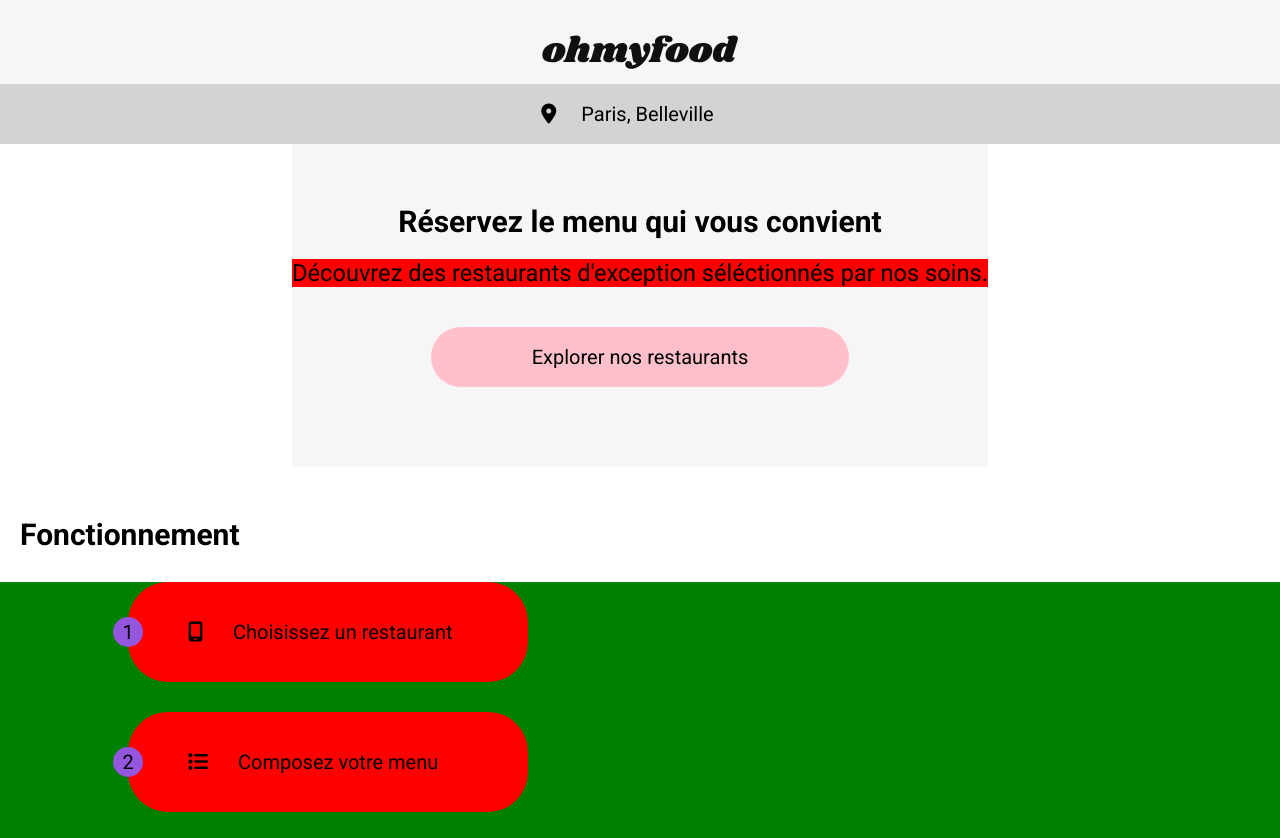
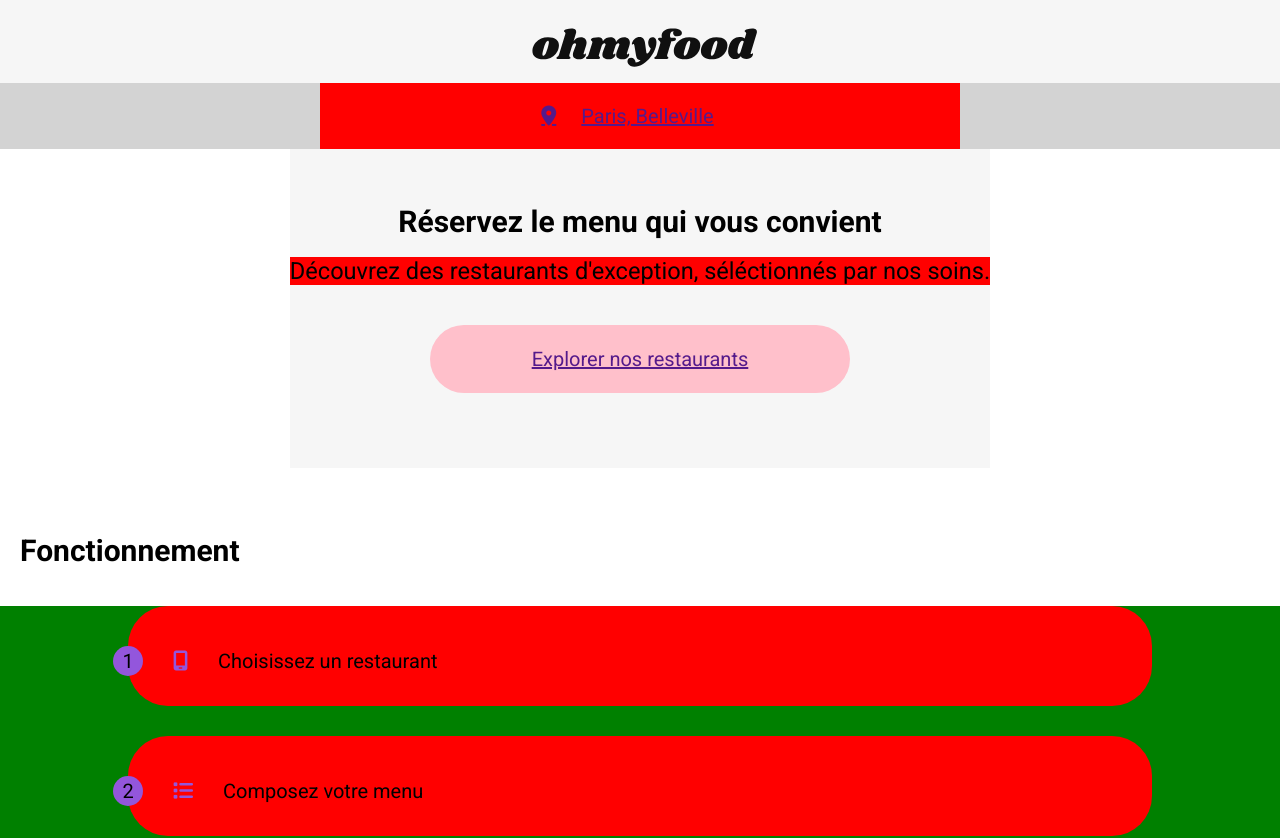
Before and after one commit to Puffywonton/P3, a website: page index.html in a window 1280 px wide. Shown: the top 838 px of the page. Drawn offline with Linux system fonts and the light colour scheme; a web font is replaced by a local one.

Commit message:
50% front page

```diff
--- a/index.html
+++ b/index.html
@@ -19,15 +19,17 @@
         <main>
             <div class="wrapper banner">
                 <div class="banner_mylocation">
-                    <i class="fa-solid fa-location-dot"></i>
-                    <span>Paris, Belleville</span>
+                    <a href="" class="banner_mylocation_box">
+                        <i class="fa-solid fa-location-dot"></i>
+                        <span>Paris, Belleville</span>
+                    </a>
                 </div>
                 <div class="banner_explore">
                     <div class="banner_explore_title">Réservez le menu qui vous convient</div>
-                    <div class="banner_explore_text">Découvrez des restaurants d'exception séléctionnés par nos soins.</div>
-                    <div class="banner_explore_bouton">
+                    <div class="banner_explore_text">Découvrez des restaurants d'exception, séléctionnés par nos soins.</div>
+                    <a href="" class="banner_explore_bouton">
                         <span>Explorer nos restaurants</span>
-                    </div>
+                    </a>
                 </div>
             </div>
             <!-- je fous la classe dans la section ou sur le wrapper? -->
--- a/sass/main.scss
+++ b/sass/main.scss
@@ -6,12 +6,14 @@
 $color_secondary: #FF79DA;
 $color_tertiary: #99E2D0;
 
-@mixin title {
+.front-page_section-title_settings {
     font-size: 1.5rem;
     font-weight: bold;
-    padding-bottom: 30px;
+    padding-bottom: 38px;
     padding-left: 20px;
 }
+
+
 
 :root
 {
@@ -43,9 +45,14 @@
     margin: 0;
     display: flex;
     justify-content: center;
-    padding-top: 35px;
-    padding-bottom: 10px;
+    padding-top: 28px;
+    padding-bottom: 16px;
     background-color: $color_background;
+    img{
+        height: 100%;
+        position: relative;
+        left: -10px;
+    }
 }
 
 .banner
@@ -56,25 +63,34 @@
     align-items: center;
     width: 100%;
     &_mylocation{
-        height: 60px;
+        height: 66px;
         width: 100%;
         display: flex;
-        flex-direction: row;
         justify-content: center;
-        align-items: center;
         background-color: lightgray;
-        span{
-            margin-left: 25px;
-            margin-right: 25px;
+        &_box{
+            height: 100%;
+            width: 50%;
+            display: flex;
+            flex-direction: row;
+            justify-content: center;
+            align-items: center;
+            background-color: red;
+
+            span{
+                margin-left: 25px;
+                margin-right: 25px;
+            }
         }
+
     }
     &_explore{
         display: flex;
         flex-direction: column;
         align-items: center;
         flex-wrap: wrap;
-        padding-top: 60px;
-        padding-bottom: 80px;
+        padding-top: 55px;
+        padding-bottom: 75px;
         background-color: $color_background;
         &_title{
             width: 70%;
@@ -85,13 +101,13 @@
         &_text{
             width: 100%;
             font-size: 1.18rem;
-            margin-top: 20px;
+            margin-top: 18px;
             text-align: center;
             background-color: red;
         }
         &_bouton{
             margin-top: 40px;
-            height: 60px;
+            height: 68px;
             width: 60%;
             background-color: pink;
             display: flex;
@@ -103,10 +119,10 @@
 }
 
 .fonctionnement{
-    padding-top: 50px;
+    padding-top: 65px;
     padding-bottom: 50px;
     &_title{
-        @include title;
+        @extend .front-page_section-title_settings;
     }
     &_list{
         height: 360px;
@@ -117,6 +133,8 @@
         padding: 0;
         margin: 0;
         li{
+            list-style-type: none;
+            text-decoration: none;
             padding: 0;
             margin: 0;
             display: flex;
@@ -126,15 +144,15 @@
             margin-left: 10%;
             margin-right: 10%;
             height: 100px;
-            max-width: 400px;
             background-color: red;
             border-radius: 40px;
             *{
                 margin-right: 30px;
+                position: relative;
+                left: -15px;
+                bottom: -5px;
             }
             div{
-                position: relative;
-                left: -15px;
                 background-color: $color_primary;
                 width: 30px;
                 height: 30px;
@@ -142,7 +160,9 @@
                 display: flex;
                 align-items: center;
                 justify-content: center;
-
+            }
+            i{
+                color: $color_primary
             }
         }
     }
@@ -150,7 +170,7 @@
 
 .restaurants{
     &_title{
-        @include title;
+        @extend .front-page_section-title_settings;
     }
     &_bloc-vignettes{
         background-color: lightblue;
```
Also changed, not shown: css/style.css, 1 other file.
